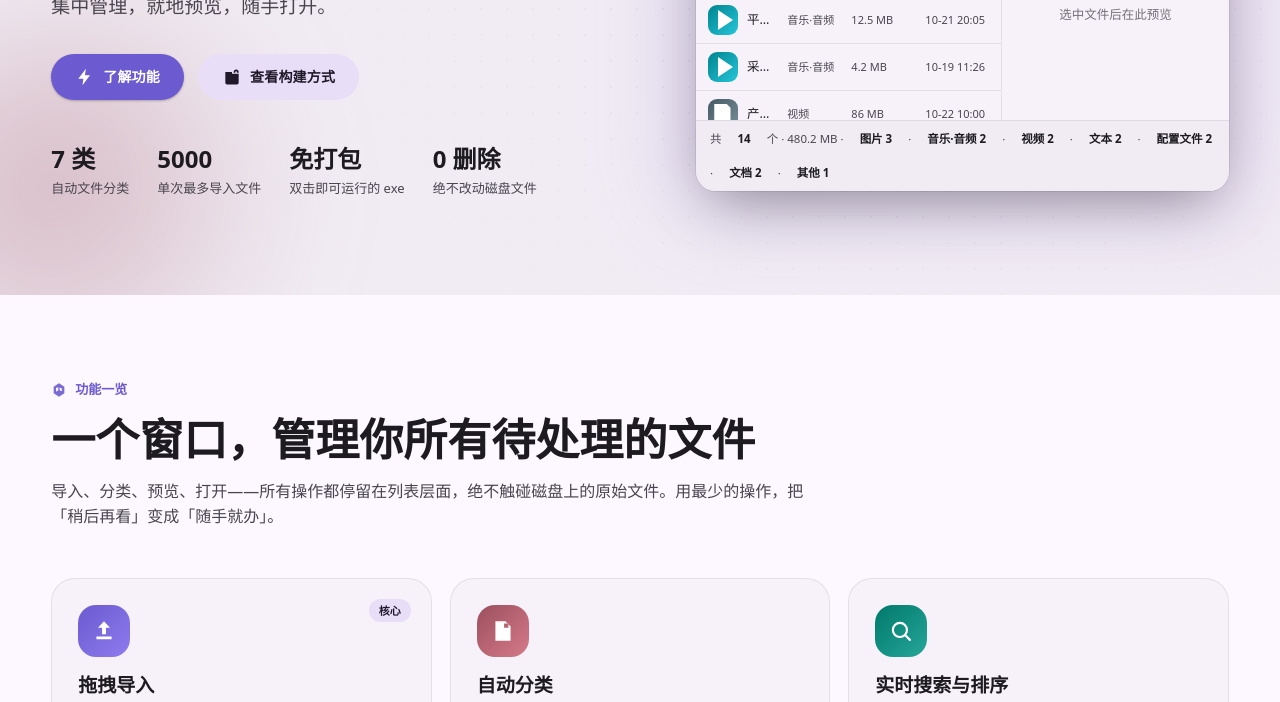
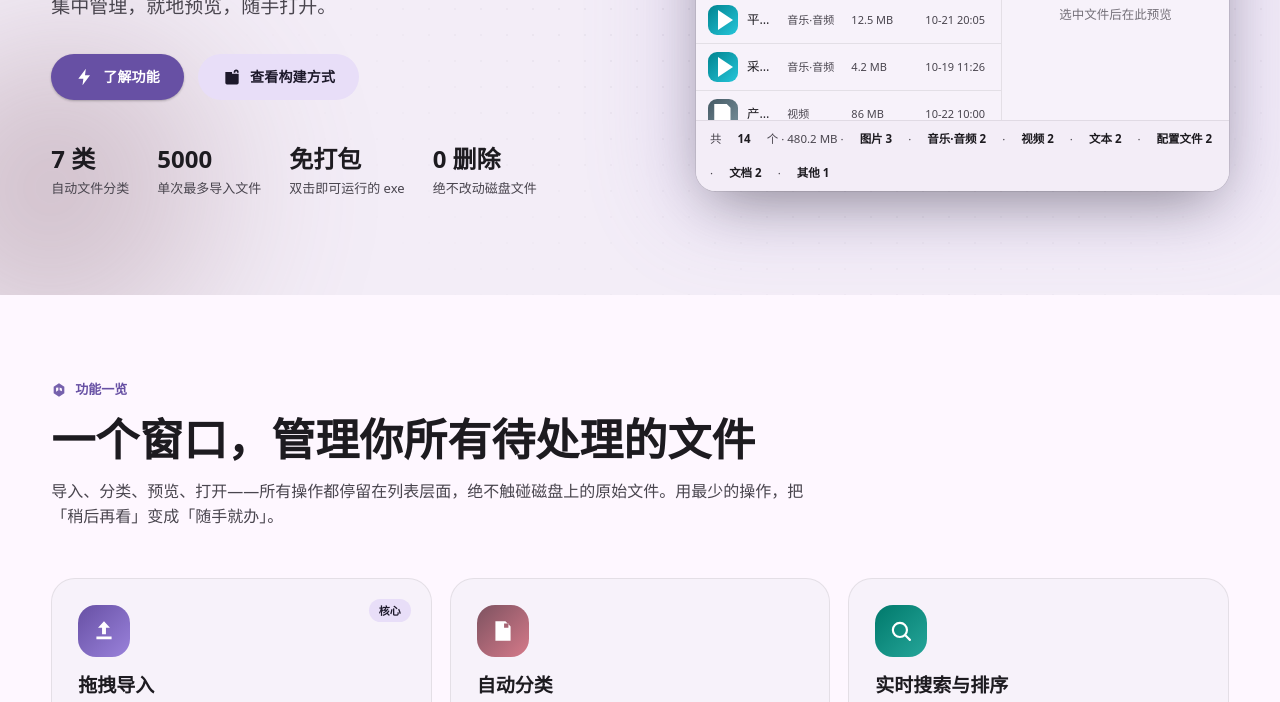
Before and after one commit to LaterChip/latervideo-website, a plain HTML site: page index.html in a window 1280 px wide. Shown: the part 524-1226 px from the top of the page. Drawn offline with Linux system fonts and the light colour scheme; a web font is replaced by a local one.

Commit message:
style: 对齐 M3 标准动态色板（seed #6750A4），配色贴近 m3e-canvas 参考

```diff
--- a/index.html
+++ b/index.html
@@ -22,32 +22,32 @@
   --el-3:0 2px 6px rgba(0,0,0,.18),0 8px 18px rgba(0,0,0,.12);
 
   /* light scheme (seed violet) */
-  --primary:#6B5AD0;
+  --primary:#6750A4;
   --on-primary:#FFFFFF;
-  --primary-container:#E7DEFF;
-  --on-primary-container:#22106B;
-  --primary-fixed:#D6C9FF;
-  --on-primary-fixed:#1E0E5A;
+  --primary-container:#EADDFF;
+  --on-primary-container:#21005E;
+  --primary-fixed:#EADDFF;
+  --on-primary-fixed:#21005E;
   --secondary:#625B71;
   --on-secondary:#FFFFFF;
   --secondary-container:#E8DEF8;
-  --on-secondary-container:#1F1929;
-  --tertiary:#9C4F5E;
+  --on-secondary-container:#1D192B;
+  --tertiary:#7D5260;
   --on-tertiary:#FFFFFF;
-  --tertiary-container:#FFD9DE;
-  --on-tertiary-container:#3F0019;
-  --surface:#FDF8FF;
-  --surface-dim:#DDD9E3;
-  --surface-bright:#FDF8FF;
+  --tertiary-container:#FFD8E4;
+  --on-tertiary-container:#31111D;
+  --surface:#FEF7FF;
+  --surface-dim:#DED8E1;
+  --surface-bright:#FEF7FF;
   --surface-container-lowest:#FFFFFF;
   --surface-container-low:#F7F2FA;
-  --surface-container:#F1ECF4;
-  --surface-container-high:#EBE6EE;
-  --surface-container-highest:#E5E0E8;
+  --surface-container:#F3EDF7;
+  --surface-container-high:#ECE6F0;
+  --surface-container-highest:#E6E0E9;
   --on-surface:#1D1B20;
   --on-surface-variant:#49454E;
-  --outline:#7A7580;
-  --outline-variant:#CAC4CF;
+  --outline:#79747E;
+  --outline-variant:#CAC4D0;
   --error:#B3261E;
   --on-error:#FFFFFF;
   --scrim:rgba(0,0,0,.32);
@@ -56,10 +56,10 @@
   --inverse-primary:#D0BCFF;
 
   /* brand gradient accents */
-  --grad-primary:linear-gradient(135deg,#6B5AD0 0%,#9A6BD6 100%);
-  --grad-tertiary:linear-gradient(135deg,#9C4F5E 0%,#D67A8A 100%);
-
-  --bg-hero:#F1ECF4;
+  --grad-primary:linear-gradient(135deg,#6750A4 0%,#9A82DB 100%);
+  --grad-tertiary:linear-gradient(135deg,#7D5260 0%,#D67A8A 100%);
+
+  --bg-hero:#F3EDF7;
   --hairline:rgba(0,0,0,.08);
 }
 html[data-theme="dark"]{
@@ -69,26 +69,26 @@ html[data-theme="dark"]{
   --on-primary-container:#EADDFF;
   --primary-fixed:#D0BCFF;
   --on-primary-fixed:#2B165B;
-  --secondary:#CBC1DB;
-  --on-secondary:#332D3C;
-  --secondary-container:#49454F;
+  --secondary:#CCC2DC;
+  --on-secondary:#332D41;
+  --secondary-container:#4A4458;
   --on-secondary-container:#E8DEF8;
-  --tertiary:#EFB3C0;
-  --on-tertiary:#56283C;
-  --tertiary-container:#7A3F50;
-  --on-tertiary-container:#FFD9DE;
+  --tertiary:#EFB8C8;
+  --on-tertiary:#492532;
+  --tertiary-container:#633B48;
+  --on-tertiary-container:#FFD8E4;
   --surface:#141218;
   --surface-dim:#0F0D13;
   --surface-bright:#3B383E;
   --surface-container-lowest:#0F0D13;
   --surface-container-low:#1D1B20;
-  --surface-container:#211F26;
+  --surface-container:#211F27;
   --surface-container-high:#2B2930;
   --surface-container-highest:#36343A;
   --on-surface:#E6E0E9;
   --on-surface-variant:#CAC4D0;
-  --outline:#938F9B;
-  --outline-variant:#49454F;
+  --outline:#938F99;
+  --outline-variant:#4A4458;
   --error:#F2B8B5;
   --on-error:#601410;
   --inverse-surface:#E6E0E9;
@@ -96,7 +96,7 @@ html[data-theme="dark"]{
   --inverse-primary:#6750A4;
   --bg-hero:#1D1B20;
   --hairline:rgba(255,255,255,.08);
-  --grad-primary:linear-gradient(135deg,#8E7BEF 0%,#B491E8 100%);
+  --grad-primary:linear-gradient(135deg,#9A82DB 0%,#B491E8 100%);
   --grad-tertiary:linear-gradient(135deg,#C46B7E 0%,#E69BB0 100%);
 }
 @media (prefers-color-scheme: dark){
@@ -683,7 +683,7 @@ section{ padding:84px 0; }
   <div class="container">
     <a class="brand" href="#top" data-ripple>
       <span class="brand-mark">
-        <svg viewBox="0 0 24 24" fill="none"><path d="M4 5a1 1 0 0 1 1-1h14a1 1 0 0 1 1 1v14a1 1 0 0 1-1 1H5a1 1 0 0 1-1-1V5Z" fill="#fff" opacity=".92"/><path d="M10 8.9a.9.9 0 0 1 1.38-.75l4.2 2.6a.9.9 0 0 1 0 1.5l-4.2 2.6a.9.9 0 0 1-1.38-.75V8.9Z" fill="#6B5AD0"/></svg>
+        <svg viewBox="0 0 24 24" fill="none"><path d="M4 5a1 1 0 0 1 1-1h14a1 1 0 0 1 1 1v14a1 1 0 0 1-1 1H5a1 1 0 0 1-1-1V5Z" fill="#fff" opacity=".92"/><path d="M10 8.9a.9.9 0 0 1 1.38-.75l4.2 2.6a.9.9 0 0 1 0 1.5l-4.2 2.6a.9.9 0 0 1-1.38-.75V8.9Z" fill="#6750A4"/></svg>
       </span>
       <span class="brand-name">Later<b>Video</b></span>
     </a>
@@ -794,12 +794,12 @@ section{ padding:84px 0; }
     <div class="feature-grid">
       <article class="feature rv">
         <span class="feature-tag">核心</span>
-        <div class="feature-icon" style="background:linear-gradient(135deg,#6B5AD0,#8E7BEF)"><svg viewBox="0 0 24 24" fill="currentColor"><path d="M12 3 6.5 9h3.7v6h3.6V9h3.7L12 3ZM5 17v2.5h14V17H5Z"/></svg></div>
+        <div class="feature-icon" style="background:linear-gradient(135deg,#6750A4,#9A82DB)"><svg viewBox="0 0 24 24" fill="currentColor"><path d="M12 3 6.5 9h3.7v6h3.6V9h3.7L12 3ZM5 17v2.5h14V17H5Z"/></svg></div>
         <h3>拖拽导入</h3>
         <p>把文件或整个文件夹直接拖到窗口任意位置即可导入，文件夹自动递归展开，单次最多 5000 个文件。</p>
       </article>
       <article class="feature rv">
-        <div class="feature-icon" style="background:linear-gradient(135deg,#9C4F5E,#D67A8A)"><svg viewBox="0 0 24 24" fill="currentColor"><path d="M5 3h9.2L19 7.8v13.2H5V3Zm8 2v4h4V5h-4Z"/></svg></div>
+        <div class="feature-icon" style="background:linear-gradient(135deg,#7D5260,#D67A8A)"><svg viewBox="0 0 24 24" fill="currentColor"><path d="M5 3h9.2L19 7.8v13.2H5V3Zm8 2v4h4V5h-4Z"/></svg></div>
         <h3>自动分类</h3>
         <p>按扩展名自动归类为图片、音乐·音频、视频、文本、配置文件、文档与其他，右侧下拉框一键筛选。</p>
       </article>
@@ -855,7 +855,7 @@ section{ padding:84px 0; }
     </div>
     <div class="value-grid">
       <div class="value-card primary rv">
-        <h3><span class="vico" style="background:linear-gradient(135deg,#6B5AD0,#8E7BEF)"><svg viewBox="0 0 24 24" fill="currentColor"><path d="M12 2 20 7v10l-8 5-8-5V7l8-5Zm0 2.3 6 3.9v7.6l-6 3.8-6-3.8V9.2l6-3.9Z"/></svg></span>用了 LaterVideo</h3>
+        <h3><span class="vico" style="background:linear-gradient(135deg,#6750A4,#9A82DB)"><svg viewBox="0 0 24 24" fill="currentColor"><path d="M12 2 20 7v10l-8 5-8-5V7l8-5Zm0 2.3 6 3.9v7.6l-6 3.8-6-3.8V9.2l6-3.9Z"/></svg></span>用了 LaterVideo</h3>
         <ul>
           <li><svg viewBox="0 0 24 24" fill="currentColor"><path d="m9.2 16.6 6.4-6.4-1.4-1.4-5 5-2.3-2.3-1.4 1.4 3.7 3.7Z"/></svg><span><b>就地预览</b>，图片文本音视频不用打开外部程序</span></li>
           <li><svg viewBox="0 0 24 24" fill="currentColor"><path d="m9.2 16.6 6.4-6.4-1.4-1.4-5 5-2.3-2.3-1.4 1.4 3.7 3.7Z"/></svg><span>按扩展名<b>自动分类</b>，7 大类一眼锁定</span></li>
@@ -902,7 +902,7 @@ section{ padding:84px 0; }
         <span class="dot" style="background:var(--primary)"></span>分类示例 · 一目了然
       </div>
       <div class="cat-list" id="catList">
-        <div class="cat-item"><div class="ficon" style="background:linear-gradient(135deg,#6B5AD0,#8E7BEF)"><svg viewBox="0 0 24 24" fill="currentColor"><rect x="3.5" y="4.5" width="17" height="15" rx="2.5" stroke="#fff" stroke-width="1.7" fill="none"/><circle cx="8.5" cy="9" r="1.6" fill="#fff"/></svg></div><div><div class="cname">图片</div><div class="cdesc">jpg · png · svg · webp …</div></div><div class="cnt">3 项</div></div>
+        <div class="cat-item"><div class="ficon" style="background:linear-gradient(135deg,#6750A4,#9A82DB)"><svg viewBox="0 0 24 24" fill="currentColor"><rect x="3.5" y="4.5" width="17" height="15" rx="2.5" stroke="#fff" stroke-width="1.7" fill="none"/><circle cx="8.5" cy="9" r="1.6" fill="#fff"/></svg></div><div><div class="cname">图片</div><div class="cdesc">jpg · png · svg · webp …</div></div><div class="cnt">3 项</div></div>
         <div class="cat-item"><div class="ficon" style="background:linear-gradient(135deg,#00838F,#26C6DA)"><svg viewBox="0 0 24 24" fill="currentColor"><path d="M8 4v16l12-8-12-8Z"/></svg></div><div><div class="cname">音乐·音频</div><div class="cdesc">wav · mp3 · flac · aac …</div></div><div class="cnt">2 项</div></div>
         <div class="cat-item"><div class="ficon" style="background:linear-gradient(135deg,#455A64,#78909C)"><svg viewBox="0 0 24 24" fill="currentColor"><path d="M5 4h10l3 3v13H5V4Zm4 7.2 5 2.6-5 2.6v-5.2Z"/></svg></div><div><div class="cname">视频</div><div class="cdesc">mp4 · mov · avi · mkv …</div></div><div class="cnt">2 项</div></div>
         <div class="cat-item"><div class="ficon" style="background:linear-gradient(135deg,#8E24AA,#AB47BC)"><svg viewBox="0 0 24 24" fill="currentColor"><path d="M5 3h14v13H5V3Zm1 4v2h12V7H6Zm0 5v2h8v-2H6Z"/></svg></div><div><div class="cname">文本</div><div class="cdesc">txt · md · log …</div></div><div class="cnt">2 项</div></div>
@@ -926,7 +926,7 @@ section{ padding:84px 0; }
       <p>文件管理不该打断你的工作流。这几个最常见的场景，正好是 LaterVideo 的主场。</p>
     </div>
     <div class="scen-grid">
-      <article class="scen-card rv"><span class="chip-mini">设计</span><div class="s-ico" style="background:linear-gradient(135deg,#6B5AD0,#8E7BEF)"><svg viewBox="0 0 24 24" fill="currentColor"><rect x="3.5" y="4.5" width="17" height="15" rx="2.5" stroke="#fff" stroke-width="1.7" fill="none"/><circle cx="8.5" cy="9" r="1.6" fill="#fff"/></svg></div><h3>素材收集整理</h3><p>把灵感图、参考图、配色截图拖进来批量过目，挑完即移出列表，不污染工作目录。</p></article>
+      <article class="scen-card rv"><span class="chip-mini">设计</span><div class="s-ico" style="background:linear-gradient(135deg,#6750A4,#9A82DB)"><svg viewBox="0 0 24 24" fill="currentColor"><rect x="3.5" y="4.5" width="17" height="15" rx="2.5" stroke="#fff" stroke-width="1.7" fill="none"/><circle cx="8.5" cy="9" r="1.6" fill="#fff"/></svg></div><h3>素材收集整理</h3><p>把灵感图、参考图、配色截图拖进来批量过目，挑完即移出列表，不污染工作目录。</p></article>
       <article class="scen-card rv"><span class="chip-mini">清理</span><div class="s-ico" style="background:linear-gradient(135deg,#00796B,#26A69A)"><svg viewBox="0 0 24 24" fill="currentColor"><path d="M6 19a2 2 0 0 1-2-2V7a2 2 0 0 1 2-2h2.5l1.5-2h4l1.5 2H18a2 2 0 0 1 2 2v10a2 2 0 0 1-2 2H6Zm3-4h2v-3h3v-2h-3V7H9v8Z"/></svg></div><h3>下载目录清理</h3><p>临时文件和下载夹里的散件先收进列表，逐个确认内容与大小后再决定去留。</p></article>
       <article class="scen-card rv"><span class="chip-mini">协作</span><div class="s-ico" style="background:linear-gradient(135deg,#455A64,#78909C)"><svg viewBox="0 0 24 24" fill="currentColor"><path d="M4 6h16v2H4V6Zm0 5h12v2H4v-2Zm0 5h8v2H4v-2Z"/></svg></div><h3>会议文件暂存</h3><p>汇报前把截图、纪要、录音先集中预览一遍，快速确认要用的那一份。</p></article>
       <article class="scen-card rv"><span class="chip-mini">演示</span><div class="s-ico" style="background:linear-gradient(135deg,#D84315,#FF8A65)"><svg viewBox="0 0 24 24" fill="currentColor"><path d="M5 4h10l3 3v13H5V4Zm4 7.2 5 2.6-5 2.6v-5.2Z"/></svg></div><h3>演示素材确认</h3><p>视频和音频无需逐个双击播放，列表里就能预览、拖进度、调音量。</p></article>
@@ -1171,7 +1171,7 @@ dotnet publish LaterVideo.csproj -c Release -p:Platform=x64 -r win-x64 --self-co
     <div class="footer-grid">
       <div class="footer-brand">
         <a class="brand" href="#top" data-ripple>
-          <span class="brand-mark"><svg viewBox="0 0 24 24" fill="none"><path d="M4 5a1 1 0 0 1 1-1h14a1 1 0 0 1 1 1v14a1 1 0 0 1-1 1H5a1 1 0 0 1-1-1V5Z" fill="#fff" opacity=".92"/><path d="M10 8.9a.9.9 0 0 1 1.38-.75l4.2 2.6a.9.9 0 0 1 0 1.5l-4.2 2.6a.9.9 0 0 1-1.38-.75V8.9Z" fill="#6B5AD0"/></svg></span>
+          <span class="brand-mark"><svg viewBox="0 0 24 24" fill="none"><path d="M4 5a1 1 0 0 1 1-1h14a1 1 0 0 1 1 1v14a1 1 0 0 1-1 1H5a1 1 0 0 1-1-1V5Z" fill="#fff" opacity=".92"/><path d="M10 8.9a.9.9 0 0 1 1.38-.75l4.2 2.6a.9.9 0 0 1 0 1.5l-4.2 2.6a.9.9 0 0 1-1.38-.75V8.9Z" fill="#6750A4"/></svg></span>
           <span class="brand-name" style="margin:0;font-size:20px;">Later<b>Video</b></span>
         </a>
         <p style="color:var(--on-surface-variant);font-size:14px;max-width:34em;margin-top:10px;">基于 WinUI 3 + C# 的 Windows 桌面「多媒体文件暂存与预览」工具，把散落的文件集中管理，随手预览、随手打开。</p>
@@ -1306,7 +1306,7 @@ document.querySelectorAll('[data-copy]').forEach(btn=>{
 
 /* ================= App window mockup ================= */
 const CAT_META = {
-  '图片':   {icon:'<svg viewBox="0 0 24 24" fill="currentColor"><rect x="3.5" y="4.5" width="17" height="15" rx="2.5" stroke="#fff" stroke-width="1.7" fill="none"/><circle cx="8.5" cy="9" r="1.6" fill="#fff"/><path d="M5 17l5-5 3.5 3.5L16 13l3 3" stroke="#fff" stroke-width="1.7" stroke-linecap="round" fill="none"/></svg>',   c:'linear-gradient(135deg,#6B5AD0,#8E7BEF)'},
+  '图片':   {icon:'<svg viewBox="0 0 24 24" fill="currentColor"><rect x="3.5" y="4.5" width="17" height="15" rx="2.5" stroke="#fff" stroke-width="1.7" fill="none"/><circle cx="8.5" cy="9" r="1.6" fill="#fff"/><path d="M5 17l5-5 3.5 3.5L16 13l3 3" stroke="#fff" stroke-width="1.7" stroke-linecap="round" fill="none"/></svg>',   c:'linear-gradient(135deg,#6750A4,#9A82DB)'},
   '音乐·音频':{icon:'<svg viewBox="0 0 24 24" fill="currentColor"><path d="M8 4v16l12-8-12-8Z"/></svg>', c:'linear-gradient(135deg,#00838F,#26C6DA)'},
   '视频':   {icon:'<svg viewBox="0 0 24 24" fill="currentColor"><path d="M5 4h10l3 3v13H5V4Zm4 7.2 5 2.6-5 2.6v-5.2Z"/></svg>', c:'linear-gradient(135deg,#455A64,#78909C)'},
   '文本':   {icon:'<svg viewBox="0 0 24 24" fill="currentColor"><path d="M5 3h14v13H5V3Zm1 4v2h12V7H6Zm0 5v2h8v-2H6Z"/></svg>', c:'linear-gradient(135deg,#8E24AA,#AB47BC)'},
```
